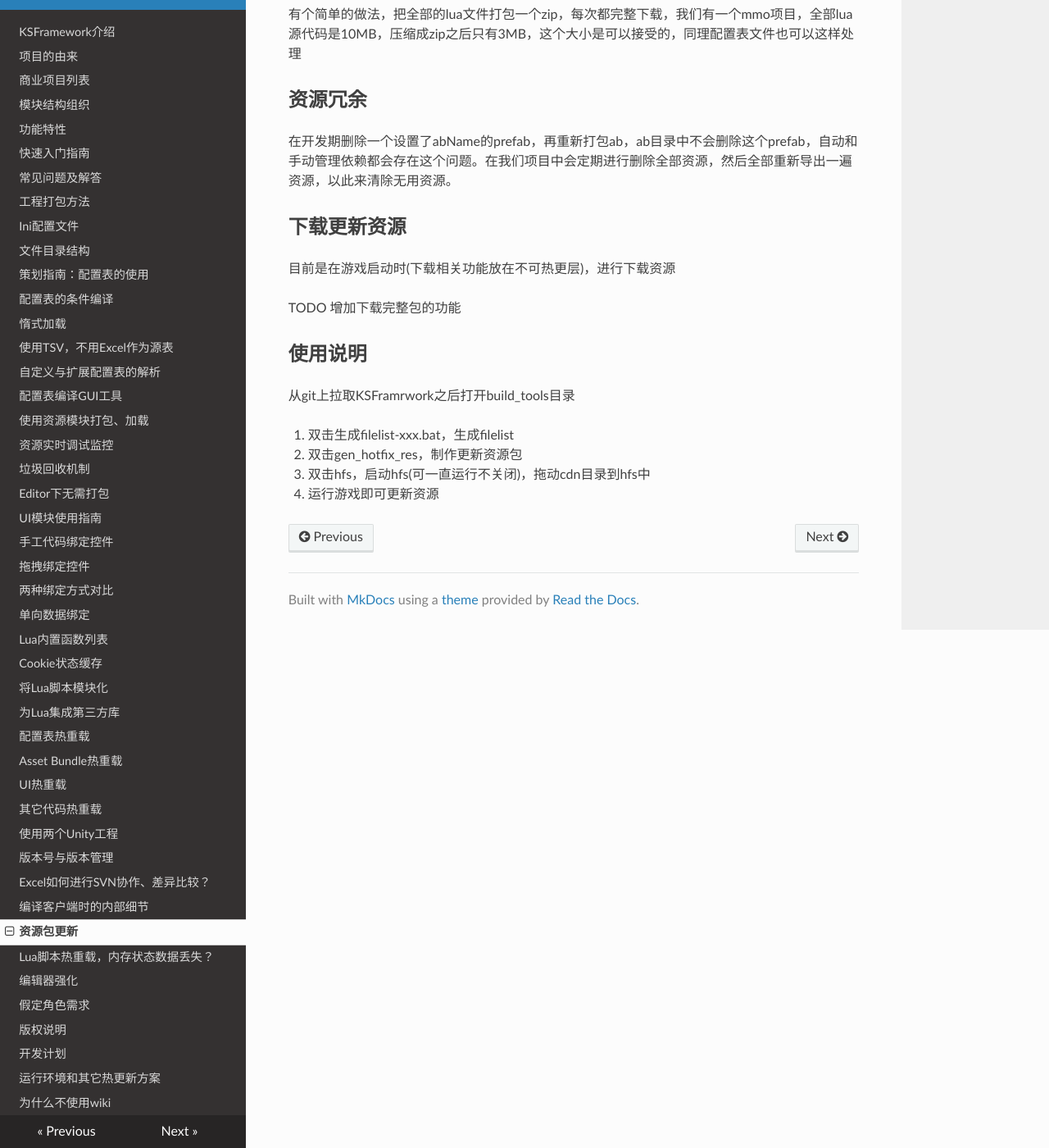
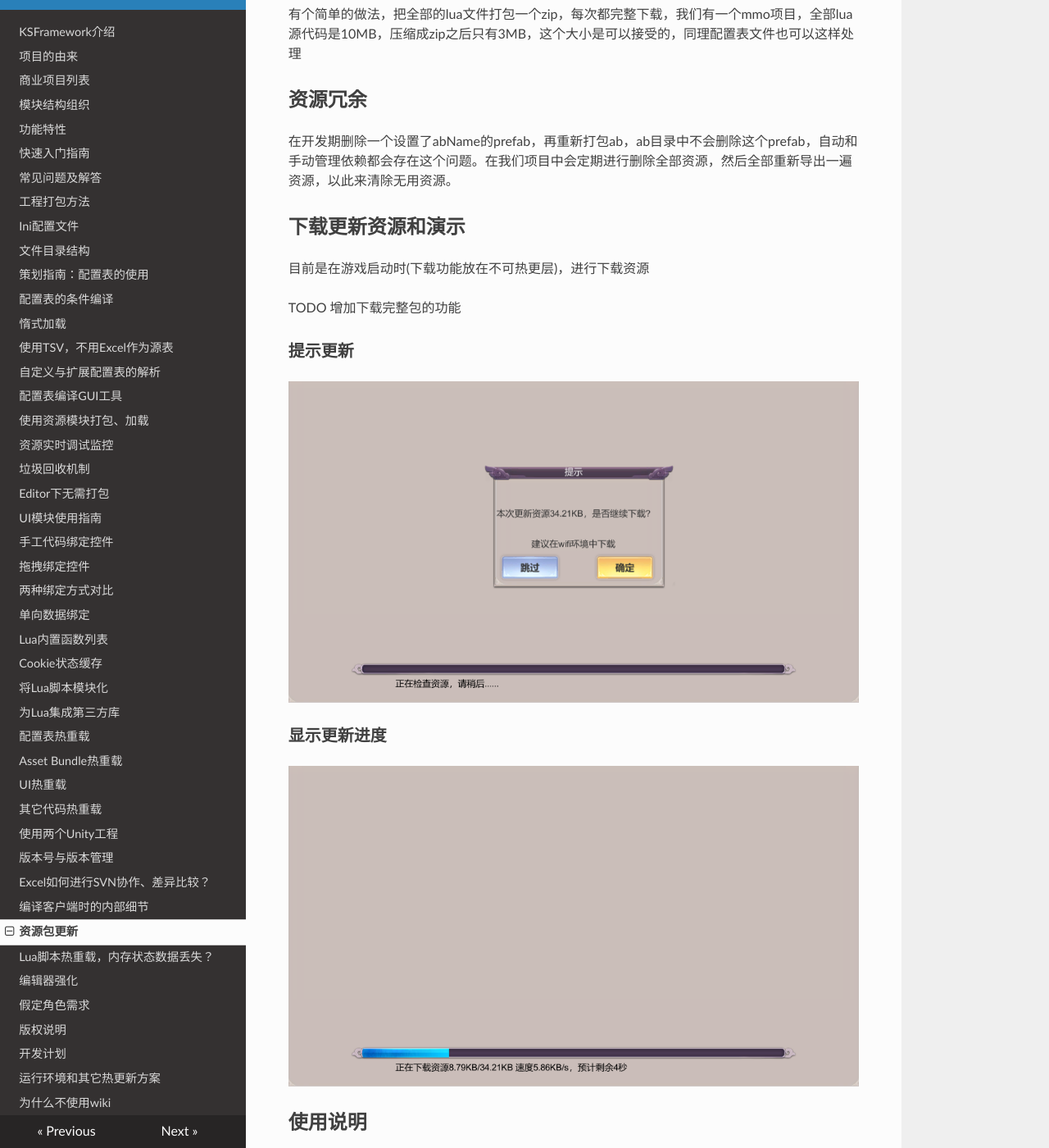
Before and after one commit to mr-kelly/KSFramework, an MkDocs documentation site: the page built from docs/advanced/autoupdate.md, in a window 1280 px wide and 1400 px high, scrolled down 1791 px. Shown: the whole window at 82% size. Built offline with MkDocs 1.6.1, drawn with Linux system fonts in a browser that asks for light colours; nearby versions of some CDN libraries; some of the changed text lies outside the part shown.

Commit message:
增加下载更新的演示

```diff
--- a/docs/advanced/autoupdate.md
+++ b/docs/advanced/autoupdate.md
@@ -62,11 +62,19 @@
 
 在开发期删除一个设置了abName的prefab，再重新打包ab，ab目录中不会删除这个prefab，自动和手动管理依赖都会存在这个问题。在我们项目中会定期进行删除全部资源，然后全部重新导出一遍资源，以此来清除无用资源。
 
-## 下载更新资源
+## 下载更新资源和演示
 
-目前是在游戏启动时(下载相关功能放在不可热更层)，进行下载资源
+目前是在游戏启动时(下载功能放在不可热更层)，进行下载资源
 
 TODO 增加下载完整包的功能
+
+### 提示更新
+
+![download_check](../images/advanced/download_check.png)
+
+### 显示更新进度
+
+![download_res](../images/advanced/download_res.png)
 
 ## 使用说明
 
@@ -76,3 +84,9 @@ TODO 增加下载完整包的功能
 2. 双击gen_hotfix_res，制作更新资源包
 3. 双击hfs，启动hfs(可一直运行不关闭)，拖动cdn目录到hfs中
 4. 运行游戏即可更新资源
+
+更加详细的详细请查阅《README.md》
+
+## 可能存在的问题
+
+下载过程中退出游戏，下次启动，是否会继续上次下载的进度/解压zip
```
Also changed, not shown: docs/images/advanced/download_check.png (added), docs/images/advanced/download_res.png (added).
